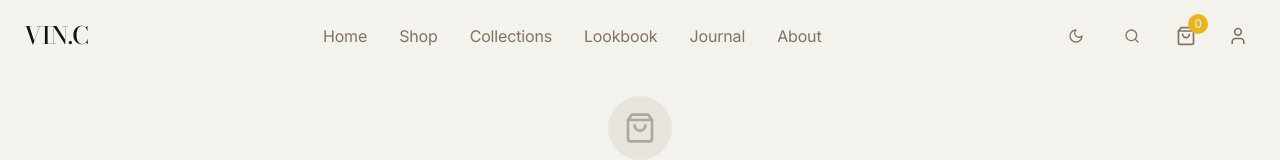
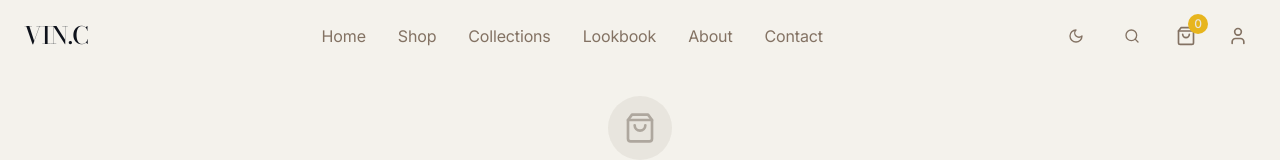
Before and after one commit to Ramoniswack/VIN.C, a React (Vite) app: page /cart in a window 1280 px wide. Shown: the top 160 px of the page. Built offline with nearby package versions, Linux system fonts and the light colour scheme.

Commit message:
refactor: replace Journal with Contact in navigation menu

```diff
--- a/src/components/Navigation.tsx
+++ b/src/components/Navigation.tsx
@@ -48,8 +48,8 @@ export const Navigation = () => {
     { label: 'Shop', href: '/shop' },
     { label: 'Collections', href: '/collections' },
     { label: 'Lookbook', href: '/lookbook' },
-    { label: 'Journal', href: '/journal' },
-    { label: 'About', href: '/about' }
+    { label: 'About', href: '/about' },
+    { label: 'Contact', href: '/contact' }
   ];
 
   return (
```
